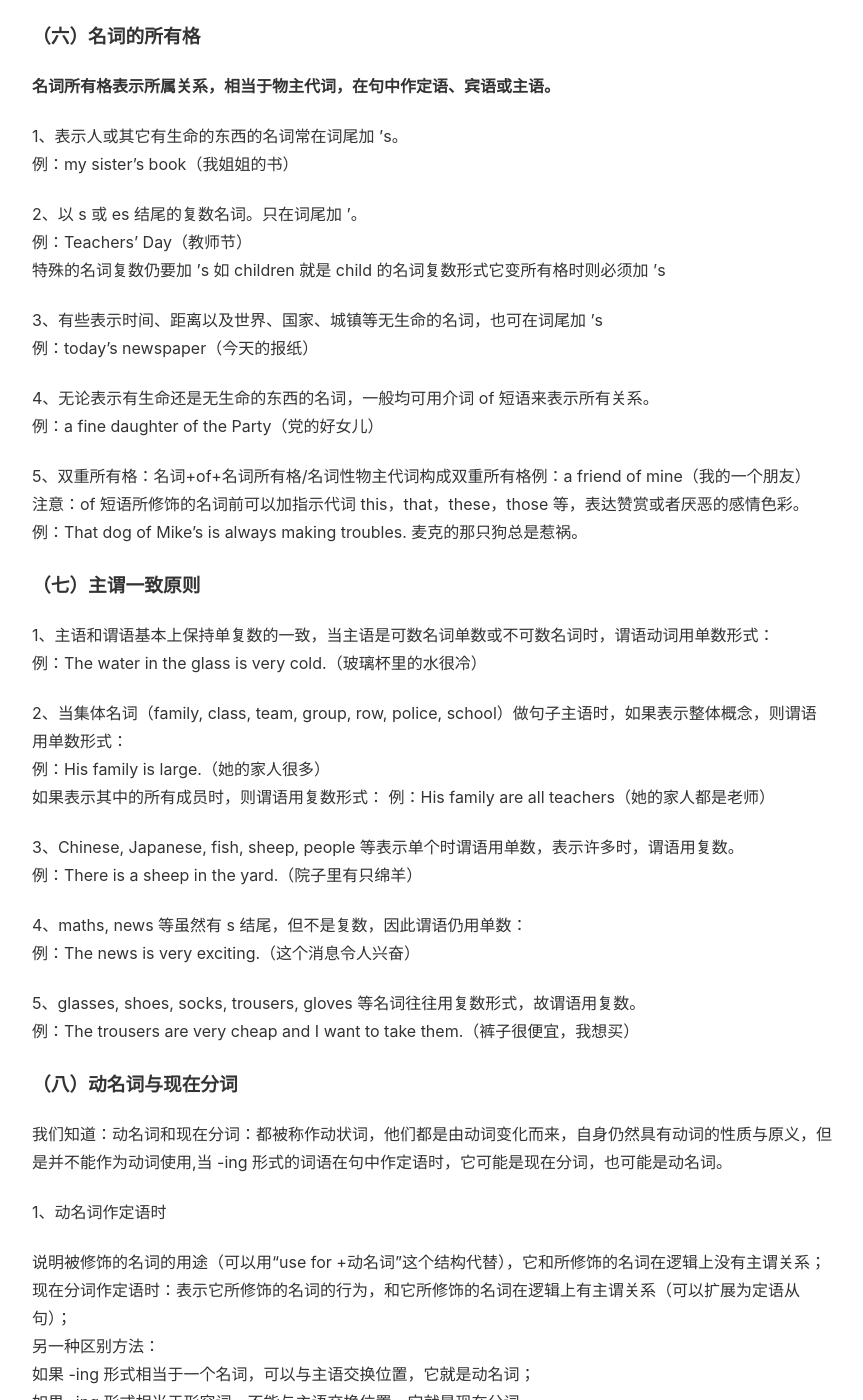
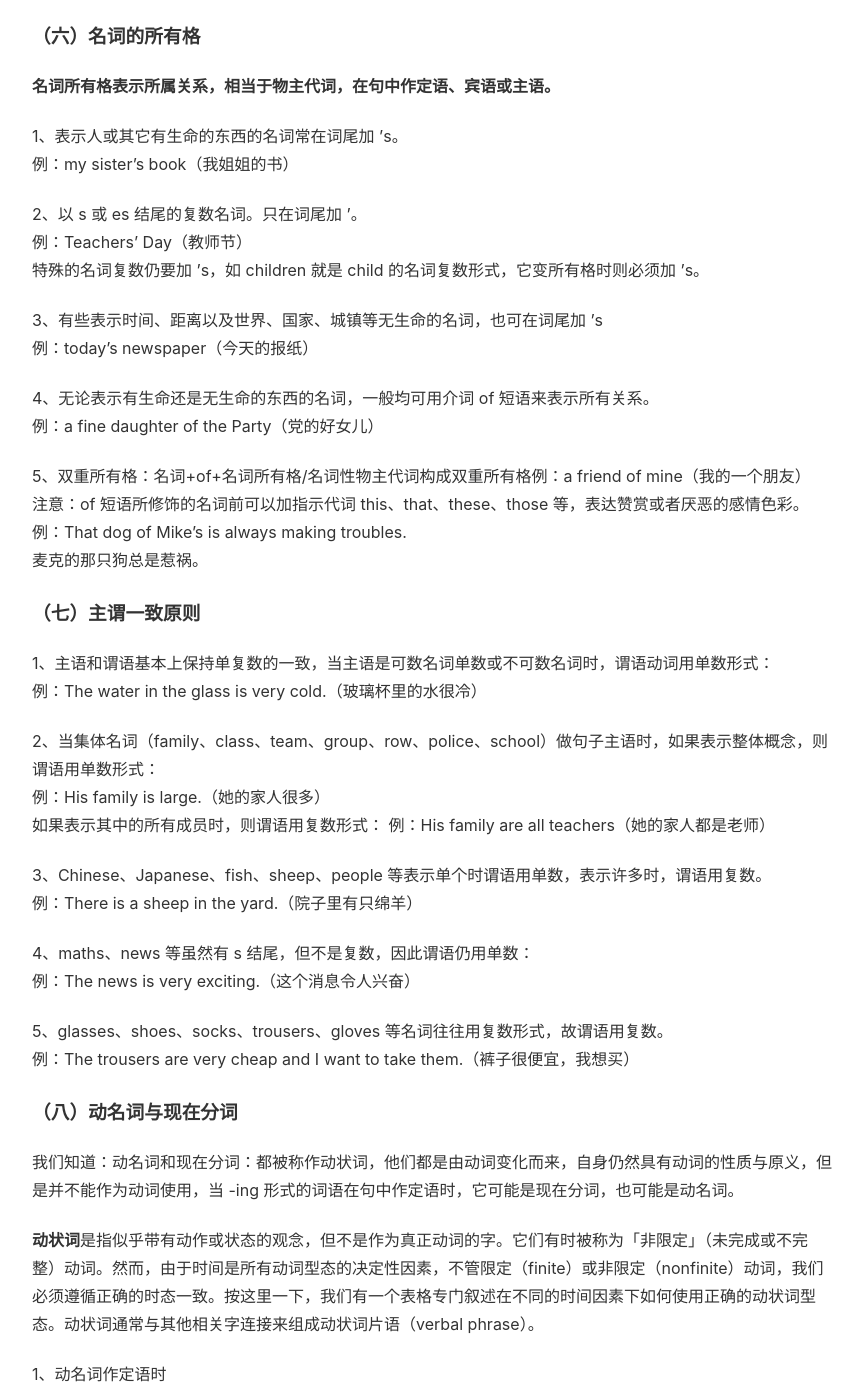
Before and after one commit to Quebradawill/quebrada.github.io, a Jekyll site: the page built from _posts/2020-02-15-english-words.md, in a window 1280 px wide and 1400 px high, scrolled down 2574 px. Shown: the whole window, without its empty margins (208-1071 px from the left). Built offline with Jekyll 4.4.1, drawn with Linux system fonts in a browser that asks for light colours; formulas are drawn with MathJax 3; a script that is not in the unit is left out; comment, search, counter and statistics services are not loaded; some of the changed text lies outside the part shown.

Commit message:
Update 2020-02-15-english-words.md

```diff
--- a/_posts/2020-02-15-english-words.md
+++ b/_posts/2020-02-15-english-words.md
@@ -85,7 +85,7 @@ fun 、advice、 weather、progress、information、bread、butter、baggage、m
 
 ### （四）有些名词的复数形式表示特定的含义
 
-papers，文件，试卷，报纸，论文；<br>ashes，骨灰；<br>glasses眼镜；<br>drinks，饮料；<br>goods，货物，货品<br>等等。
+papers，文件，试卷，报纸，论文；<br>ashes，骨灰；<br>glasses，眼镜；<br>drinks，饮料；<br>goods，货物，货品<br>等等。
 
 ### （五）有些名词的单数复数形式同形
 
@@ -98,53 +98,53 @@ Chinese 中国人，Japanese 日本人，sheep 绵羊，deer 鹿，series 系列
 1、表示人或其它有生命的东西的名词常在词尾加 ’s。<br>例：my sister’s book（我姐姐的书）
 
 2、以 s 或 es 结尾的复数名词。只在词尾加 ’。<br>例：Teachers’ Day（教师节）<br>
-特殊的名词复数仍要加  ’s 如 children 就是 child 的名词复数形式它变所有格时则必须加 ’s
+特殊的名词复数仍要加  ’s，如 children 就是 child 的名词复数形式，它变所有格时则必须加 ’s。
 
 3、有些表示时间、距离以及世界、国家、城镇等无生命的名词，也可在词尾加 ’s<br>例：today’s newspaper（今天的报纸）
 
 4、无论表示有生命还是无生命的东西的名词，一般均可用介词 of 短语来表示所有关系。<br>例：a fine daughter of the Party（党的好女儿）
 
-5、双重所有格：名词+of+名词所有格/名词性物主代词构成双重所有格例：a friend of  mine（我的一个朋友）<br>注意：of 短语所修饰的名词前可以加指示代词 this，that，these，those 等，表达赞赏或者厌恶的感情色彩。<br>例：That dog of  Mike’s is  always making troubles. 麦克的那只狗总是惹祸。
+5、双重所有格：名词+of+名词所有格/名词性物主代词构成双重所有格例：a friend of  mine（我的一个朋友）<br>注意：of 短语所修饰的名词前可以加指示代词 this、that、these、those 等，表达赞赏或者厌恶的感情色彩。<br>例：That dog of  Mike’s is  always making troubles. <br>麦克的那只狗总是惹祸。
 
 ### （七）主谓一致原则
 
 1、主语和谓语基本上保持单复数的一致，当主语是可数名词单数或不可数名词时，谓语动词用单数形式：<br>
  例：The water in the glass is very cold.（玻璃杯里的水很冷）
 
-2、当集体名词（family, class, team, group, row, police, school）做句子主语时，如果表示整体概念，则谓语用单数形式：<br>例：His family is large.（她的家人很多）<br>如果表示其中的所有成员时，则谓语用复数形式：
+2、当集体名词（family、class、team、group、row、police、school）做句子主语时，如果表示整体概念，则谓语用单数形式：<br>例：His family is large.（她的家人很多）<br>如果表示其中的所有成员时，则谓语用复数形式：
 例：His family are all teachers（她的家人都是老师）
 
-3、Chinese, Japanese, fish, sheep, people 等表示单个时谓语用单数，表示许多时，谓语用复数。<br>例：There is a sheep in the yard.（院子里有只绵羊）
+3、Chinese、Japanese、fish、sheep、people 等表示单个时谓语用单数，表示许多时，谓语用复数。<br>例：There is a sheep in the yard.（院子里有只绵羊）
 
-4、maths, news 等虽然有 s 结尾，但不是复数，因此谓语仍用单数：<br>例：The news is very exciting.（这个消息令人兴奋）
+4、maths、news 等虽然有 s 结尾，但不是复数，因此谓语仍用单数：<br>例：The news is very exciting.（这个消息令人兴奋）
 
-5、glasses, shoes, socks, trousers, gloves 等名词往往用复数形式，故谓语用复数。<br>例：The trousers are very cheap and I want to take them.（裤子很便宜，我想买）
+5、glasses、shoes、socks、trousers、gloves 等名词往往用复数形式，故谓语用复数。<br>例：The trousers are very cheap and I want to take them.（裤子很便宜，我想买）
 
 ### （八）动名词与现在分词
 
-我们知道：动名词和现在分词：都被称作动状词，他们都是由动词变化而来，自身仍然具有动词的性质与原义，但是并不能作为动词使用,当 -ing 形式的词语在句中作定语时，它可能是现在分词，也可能是动名词。
+我们知道：动名词和现在分词：都被称作动状词，他们都是由动词变化而来，自身仍然具有动词的性质与原义，但是并不能作为动词使用，当 -ing 形式的词语在句中作定语时，它可能是现在分词，也可能是动名词。
+
+**动状词**是指似乎带有动作或状态的观念，但不是作为真正动词的字。它们有时被称为「非限定」（未完成或不完整）动词。然而，由于时间是所有动词型态的决定性因素，不管限定（finite）或非限定（nonfinite）动词，我们必须遵循正确的时态一致。按这里一下，我们有一个表格专门叙述在不同的时间因素下如何使用正确的动状词型态。动状词通常与其他相关字连接来组成动状词片语（verbal phrase）。
 
 1、动名词作定语时
 
-说明被修饰的名词的用途（可以用“use for +动名词”这个结构代替），它和所修饰的名词在逻辑上没有主谓关系；<br>现在分词作定语时：表示它所修饰的名词的行为，和它所修饰的名词在逻辑上有主谓关系（可以扩展为定语从句）；<br>另一种区别方法：<br>如果 -ing 形式相当于一个名词，可以与主语交换位置，它就是动名词；<br>如果 -ing 形式相当于形容词，不能与主语交换位置，它就是现在分词。<br>a sleeping car = a car used  for sleeping 一节卧车车厢 （sleeping 此处为动名词 ）<br>a sleeping child = a child  who is sleeping 一个睡着的孩子 （sleeping 此处为现在分词 ）
+说明被修饰的名词的用途（可以用“used for +动名词”这个结构代替），它和所修饰的名词在逻辑上没有主谓关系；<br>现在分词作定语时：表示它所修饰的名词的行为，和它所修饰的名词在逻辑上有主谓关系（可以扩展为定语从句）；<br>另一种区别方法：<br>如果 -ing 形式相当于一个名词，可以与主语交换位置，它就是动名词；<br>如果 -ing 形式相当于形容词，不能与主语交换位置，它就是现在分词。<br>a sleeping car = a car used  for sleeping 一节卧车车厢 （sleeping 此处为动名词 ）<br>a sleeping child = a child  who is sleeping 一个睡着的孩子 （sleeping 此处为现在分词 ）
 
 2、动名词具有名词的性质
 
 A、可以和名词一样有冠词或 this、some 等形容词；<br>例：A knocking at the door was heard.<br>
 门口传来了敲门声。
 
-B、可以和名词一样有所有格、复数形式；<br>例：He enjoys for reading’s sake,not for scholarship.<br>他喜欢读书，并不是为了获得奖学金。
+B、可以和名词一样有所有格、复数形式；<br>例：He enjoys for reading’s sake, not for scholarship.<br>他喜欢读书，并不是为了获得奖学金。
 
 C、可以带有所有格已表明动作者。<br>例：Please excuse my coming late.<br>请原谅我来晚了。
 
-3、“动名词+名词”和“现在分词+名词”的读音不同，
-
-“动名词+名词”的重音在“动名词”上（a 'sleeping suit），<br>
+3、“动名词+名词”和“现在分词+名词”的读音不同。<br>“动名词+名词”的重音在“动名词”上（a 'sleeping suit），<br>
 “现在分词+名词”的重音在“名词”上（a sleeping 'child）。
 
 4、动名词用法的特殊情况
 
-① No+动名词：用于简短的禁令或禁律<br>No smoking = Don't do = Don't smoke.
+① No+动名词：用于简短的禁令或禁律。<br>No smoking = Don't do = Don't smoke.
 
 ② There is no + -ing（…是不可能的）= It is impossible to ~ = No one can ~ (or We cannot ~)<br>There is no telling when lasting peace will come.<br>（谁也不知道永久的和平何时到来）
 
```
Also changed, not shown: other parts of _posts/2020-02-15-english-words.md (+6 -6 lines).
